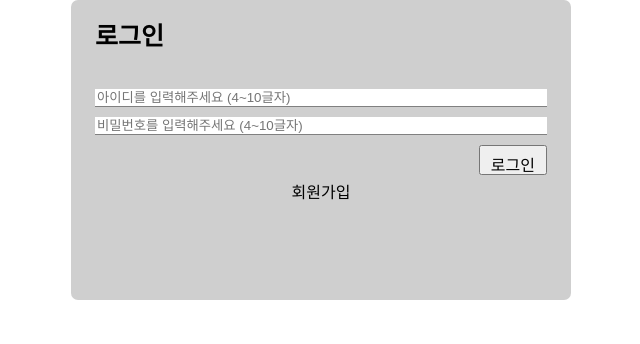
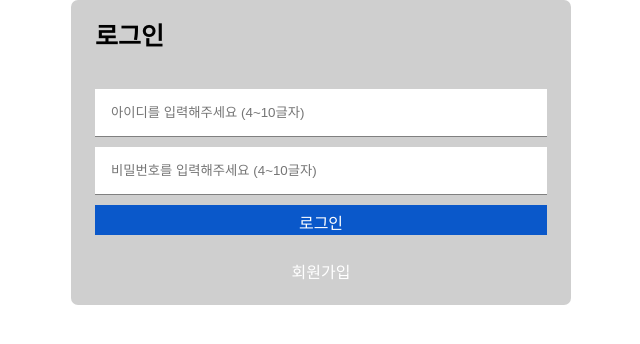
Before and after one commit to HY965/newfanletter_project, a React (Create React App) app: page /login in a window 1280 px wide. Shown: the top 344 px of the page, without its empty margins (319-959 px from the left). Built offline with nearby package versions, Linux system fonts and the light colour scheme.

Commit message:
feat: 회원가입,로그인 연결완료

```diff
--- a/src/pages/Login.jsx
+++ b/src/pages/Login.jsx
@@ -11,6 +11,9 @@ function Login() {
   const [password, sePassword] = useState("");
   const [nickname, setNickname] = useState("");
 
+  const isLoginDisabled = id === "" || password === "";
+  const isSignUpDisabled = id === "" || password === "" || nickname === "";
+
   const idOnChangeHandler = (e) => {
     setId(e.target.value);
   };
@@ -23,10 +26,8 @@ function Login() {
 
   const onSubmitHandler = async (e) => {
     e.preventDefault();
-    // if (!id || !password) {
-    //   return alert("아이디와 비밀번호를 입력해주세요");
-    // }
     if (isLoginMode) {
+      try {
         const { data } = await axios.post(
           "https://moneyfulpublicpolicy.co.kr/login",
           {
@@ -38,14 +39,32 @@ function Login() {
           dispatch(login());
           alert("로그인 완료");
         }
+      } catch (err) {
+        alert(err.response.data.message);
+        console.log("err:", err);
+      }
     } else {
+      try {
+        const { data } = await axios.post(
+          "https://moneyfulpublicpolicy.co.kr/register",
+          {
+            id,
+            password,
+            nickname,
+          }
+        );
+        console.log("signupdata", data);
+        if (data.success) {
           setIsLoginMode(true);
           alert("회원가입 완료");
           e.target.reset();
         }
+      } catch (err) {
+        alert(err.response.data.message);
+        console.log("err:", err);
+      }
+    }
   };
-
-  const isLoginDisabled = id === "" || password === "";
 
   const loginOnClickHandler = () => {
     if (!isLoginMode) {
@@ -78,11 +97,9 @@ function Login() {
                 minLength={4}
                 maxLength={10}
               />
-              <button isLoginDisabled={isLoginDisabled}>로그인</button>
+              <Button>로그인</Button>
             </CardForm>
-            <LoginandSingUp onClick={loginOnClickHandler}>
-              회원가입
-            </LoginandSingUp>
+            <span onClick={loginOnClickHandler}>회원가입</span>
           </CardWrapper>
         ) : (
           <CardWrapper>
@@ -112,11 +129,9 @@ function Login() {
                 minLength={2}
                 maxLength={10}
               />
-              <button>회원가입</button>
+              <Button>회원가입</Button>
             </CardForm>
-            <LoginandSingUp onClick={loginOnClickHandler}>
-              로그인
-            </LoginandSingUp>
+            <span onClick={loginOnClickHandler}>로그인</span>
           </CardWrapper>
         )}
       </div>
@@ -128,7 +143,6 @@ export default Login;
 
 const CardWrapper = styled.article`
   width: 500px;
-  height: 300px;
   background-color: #cfcfcf;
   border-radius: 7px;
   padding: 1.5rem;
@@ -137,12 +151,25 @@ const CardWrapper = styled.article`
     font-size: 25px;
     margin-bottom: 40px;
   }
+  & span {
+    cursor: pointer;
+    display: flex;
+    flex-direction: column;
+    align-items: center;
+    margin-top: 30px;
+    color: white;
+    &:hover {
+      transition: all 0.2s ease 0s;
+      color: black;
+    }
+  }
 `;
 
 const CardForm = styled.form`
   display: flex;
   flex-direction: column;
   gap: 10px;
+  font-weight: bold;
 
   & input {
     border-top: none;
@@ -150,24 +177,22 @@ const CardForm = styled.form`
     border-left: none;
     border-bottom: 1px solid gray;
     outline: none;
-  }
-
-  & button {
-    font-size: 16px;
-    padding: 5px 10px;
-    cursor: pointer;
-    height: 30px;
-    margin-left: auto;
-    &:islogindisabled {
-      cursor: not-allowed;
-    }
+    padding: 1rem;
   }
 `;
 
-const LoginandSingUp = styled.span`
+const Button = styled.button`
+  font-size: 16px;
+  padding: 5px 10px;
+  border: none;
+  height: 30px;
+  background-color: rgb(10, 88, 202);
+  transition: all 0.4s ease 0s;
+  color: white;
   cursor: pointer;
-  display: flex;
-  flex-direction: column;
-  align-items: center;
-  margin-top: 10px;
+  &:hover {
+    background-color: white;
+    transition: all 0.2s ease 0s;
+    color: black;
+  }
 `;
```
Lines whose indentation alone changed are shown as unchanged.
